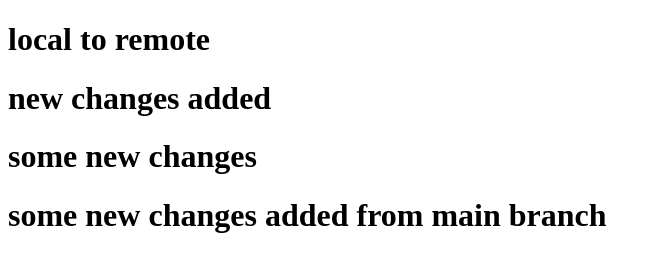
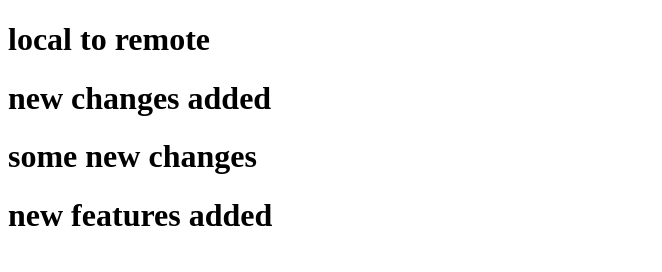
Before and after one commit to Shivam24S/local-to-remote-github, a plain HTML site: page index.html in a window 1280 px wide. Shown: the whole page, without its empty margins (0-662 px from the left). Drawn offline with Linux system fonts and the light colour scheme.

Commit message:
new features added

```diff
--- a/index.html
+++ b/index.html
@@ -10,6 +10,6 @@
     <h1>new changes added</h1>
 
     <h1>some new changes</h1>
-    <h1>some new changes added from main branch</h1>
+    <h1>new features added</h1>
   </body>
 </html>
```
